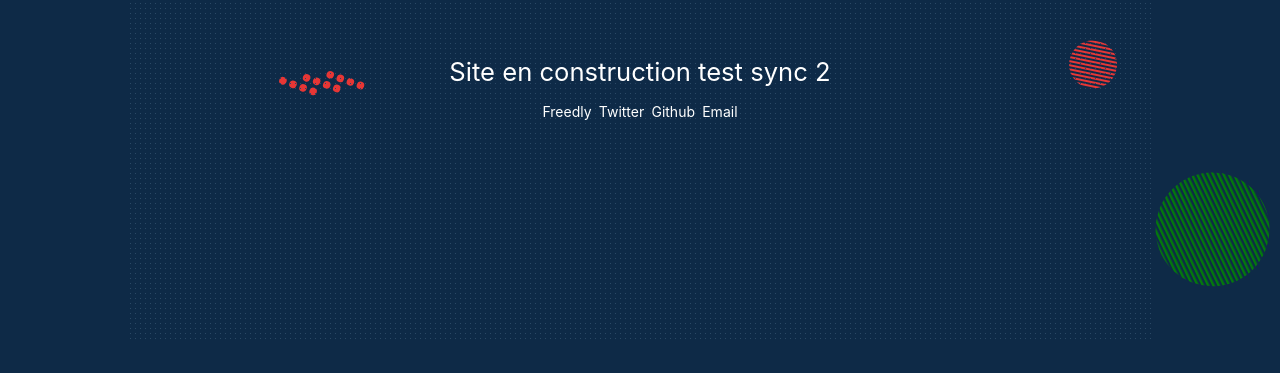
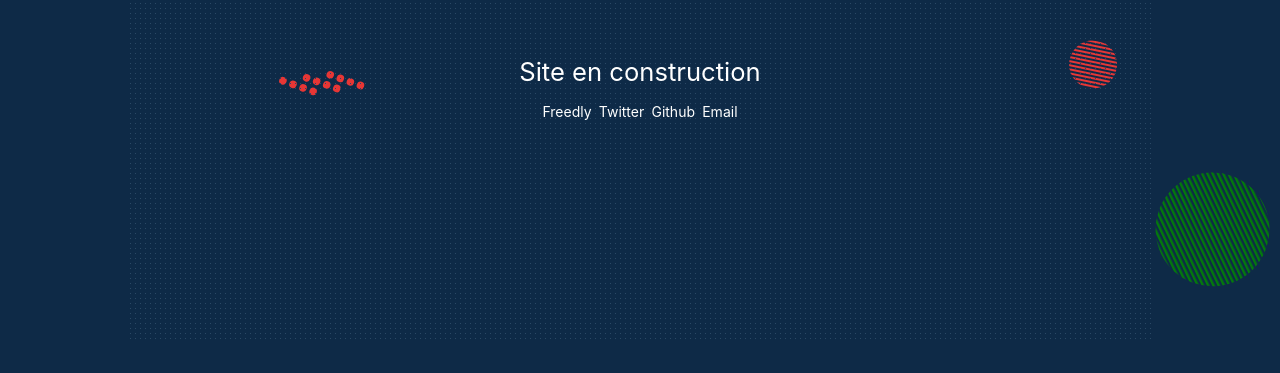
Before and after one commit to constantinjoly/web, a plain HTML site: page index.html in a window 1280 px wide. Shown: the part 379-752 px from the top of the page. Drawn offline with Linux system fonts and the light colour scheme.

Commit message:
test sync

```diff
--- a/index.html
+++ b/index.html
@@ -72,7 +72,7 @@
             <h1>Rythmevertical.com</h1>
         </header>
         <main>
-            <p>Site en construction test sync 2</p>
+            <p>Site en construction</p>
         </main>
         <footer>
             <a href="https://freedly.fr/">Freedly</a>
```
